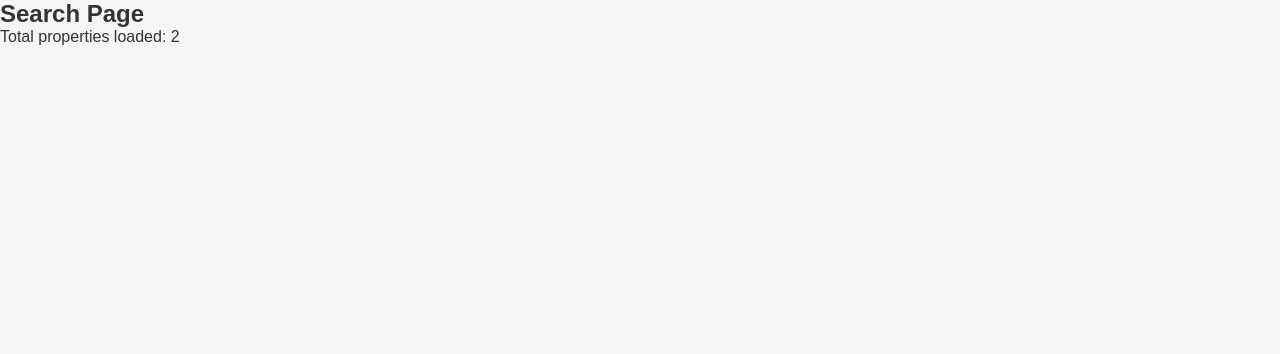
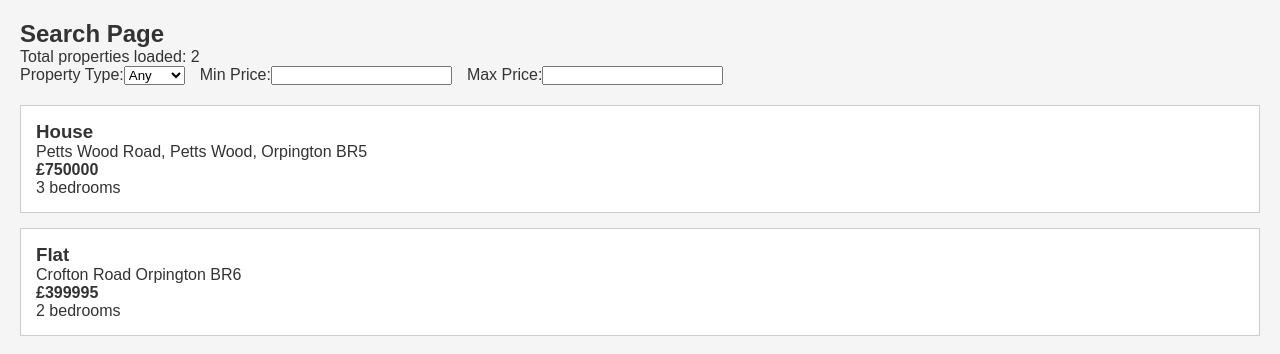
Before and after one commit to tolmir-git/estate-agent-spa, a React (Vite) app: page / in a window 1280 px wide. Shown: the top 354 px of the page. Built offline with nearby package versions, Linux system fonts and the light colour scheme.

Commit message:
Display properties and implement filtering

```diff
--- a/src/pages/SearchPage.jsx
+++ b/src/pages/SearchPage.jsx
@@ -1,12 +1,97 @@
+import { useState } from "react";
 import propertiesData from "../data/properties.json";
 
 function SearchPage() {
   const properties = propertiesData.properties;
 
+  const [filters, setFilters] = useState({
+    type: "",
+    minPrice: "",
+    maxPrice: "",
+  });
+
+  const filteredProperties = properties.filter((property) => {
+    if (filters.type && property.type !== filters.type) {
+      return false;
+    }
+
+    if (filters.minPrice && property.price < Number(filters.minPrice)) {
+      return false;
+    }
+
+    if (filters.maxPrice && property.price > Number(filters.maxPrice)) {
+      return false;
+    }
+
+    return true;
+  });
+
   return (
-    <div>
+    <div style={{ padding: "20px" }}>
       <h2>Search Page</h2>
+
       <p>Total properties loaded: {properties.length}</p>
+
+      {/* FILTER UI */}
+      <div style={{ marginBottom: "20px" }}>
+        <label>
+          Property Type:
+          <select
+            value={filters.type}
+            onChange={(e) =>
+              setFilters({ ...filters, type: e.target.value })
+            }
+          >
+            <option value="">Any</option>
+            <option value="House">House</option>
+            <option value="Flat">Flat</option>
+          </select>
+        </label>
+
+        <label style={{ marginLeft: "15px" }}>
+          Min Price:
+          <input
+            type="number"
+            value={filters.minPrice}
+            onChange={(e) =>
+              setFilters({ ...filters, minPrice: e.target.value })
+            }
+          />
+        </label>
+
+        <label style={{ marginLeft: "15px" }}>
+          Max Price:
+          <input
+            type="number"
+            value={filters.maxPrice}
+            onChange={(e) =>
+              setFilters({ ...filters, maxPrice: e.target.value })
+            }
+          />
+        </label>
+      </div>
+
+      {/* PROPERTY LIST */}
+      <div>
+        {filteredProperties.map((property) => (
+          <div
+            key={property.id}
+            style={{
+              border: "1px solid #ccc",
+              padding: "15px",
+              marginBottom: "15px",
+              background: "#fff",
+            }}
+          >
+            <h3>{property.type}</h3>
+            <p>{property.location}</p>
+            <p>
+              <strong>£{property.price}</strong>
+            </p>
+            <p>{property.bedrooms} bedrooms</p>
+          </div>
+        ))}
+      </div>
     </div>
   );
 }
```
